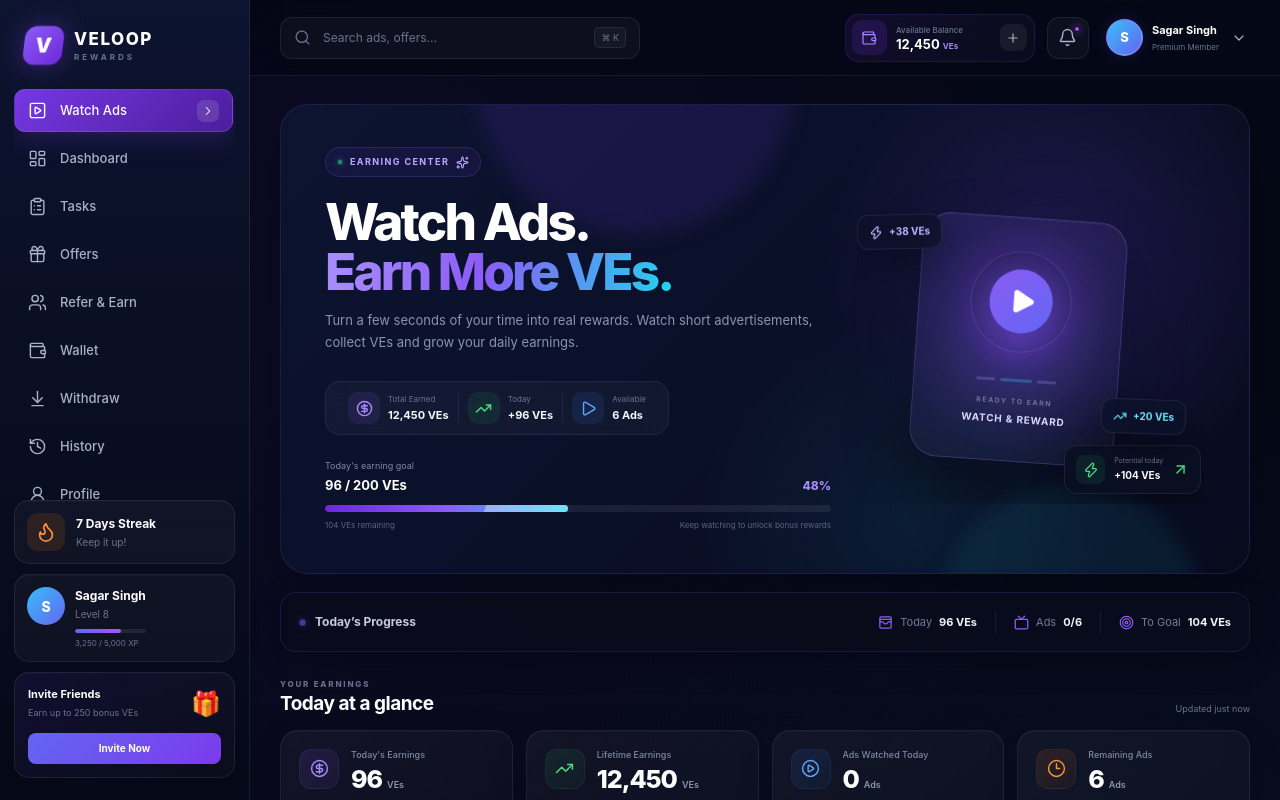
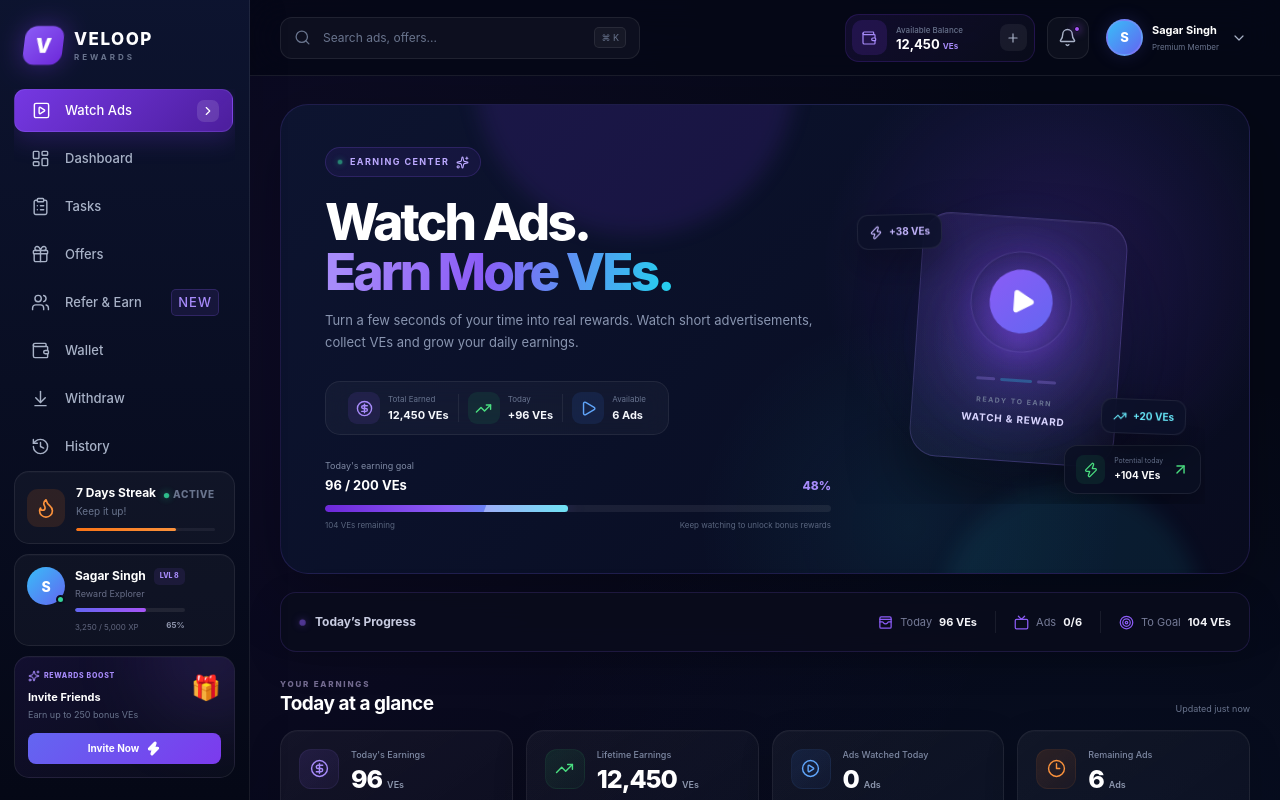
Before and after one commit to MrSAGARSINGH/veloop-watch-ads, a React (Vite) app: page / in a window 1280 px wide. Shown: the top 800 px of the page. Built offline with nearby package versions, Linux system fonts and the light colour scheme.

Commit message:
Polish VELOOP sidebar UI

```diff
--- a/src/components/layout/Sidebar.jsx
+++ b/src/components/layout/Sidebar.jsx
@@ -13,6 +13,8 @@ import {
   Flame,
   ChevronRight,
   X,
+  Sparkles,
+  Zap,
 } from "lucide-react";
 
 import "./Sidebar.scss";
@@ -38,6 +40,7 @@ const navigation = [
   {
     label: "Refer & Earn",
     icon: Users,
+    badge: "NEW",
   },
   {
     label: "Wallet",
@@ -67,37 +70,42 @@ const navigation = [
 
 function Sidebar({ isOpen = false, onClose }) {
   const handleNavigation = () => {
-    if (onClose) {
-      onClose();
-    }
+    onClose?.();
   };
 
   return (
     <aside
-      className={`sidebar ${isOpen ? "sidebarOpen" : ""}`}
+      className={`sidebar ${
+        isOpen ? "sidebarOpen" : ""
+      }`}
       aria-label="Main navigation"
     >
       {/* =========================
           MOBILE CLOSE
       ========================= */}
+
       <button
         type="button"
         className="sidebarClose"
         onClick={onClose}
         aria-label="Close navigation menu"
       >
-        <X size={18} strokeWidth={1.8} />
+        <X
+          size={18}
+          strokeWidth={1.8}
+        />
       </button>
 
       {/* =========================
           LOGO
       ========================= */}
+
       <div className="logoArea">
         <div
           className="logoMark"
           aria-hidden="true"
         >
-          V
+          <span>V</span>
         </div>
 
         <div className="logoText">
@@ -109,12 +117,17 @@ function Sidebar({ isOpen = false, onClose }) {
       {/* =========================
           NAVIGATION
       ========================= */}
-      <nav className="navigation">
+
+      <nav
+        className="navigation"
+        aria-label="Primary"
+      >
         {navigation.map(
           ({
             label,
             icon: Icon,
             active = false,
+            badge,
           }) => (
             <button
               key={label}
@@ -127,13 +140,23 @@ function Sidebar({ isOpen = false, onClose }) {
                 active ? "page" : undefined
               }
             >
+              <span className="navIcon">
                 <Icon
                   size={19}
                   strokeWidth={1.8}
                   aria-hidden="true"
                 />
+              </span>
 
-              <span>{label}</span>
+              <span className="navLabel">
+                {label}
+              </span>
+
+              {badge && (
+                <span className="navBadge">
+                  {badge}
+                </span>
+              )}
 
               {active && (
                 <span
@@ -142,7 +165,7 @@ function Sidebar({ isOpen = false, onClose }) {
                 >
                   <ChevronRight
                     size={14}
-                    strokeWidth={1.8}
+                    strokeWidth={2}
                   />
                 </span>
               )}
@@ -154,6 +177,7 @@ function Sidebar({ isOpen = false, onClose }) {
       {/* =========================
           STREAK
       ========================= */}
+
       <div className="streakCard">
         <div
           className="streakIcon"
@@ -166,25 +190,51 @@ function Sidebar({ isOpen = false, onClose }) {
         </div>
 
         <div className="streakContent">
+          <div className="streakHeading">
             <strong>7 Days Streak</strong>
-          <span>Keep it up!</span>
+
+            <span className="streakLive">
+              <span />
+              ACTIVE
+            </span>
+          </div>
+
+          <span>
+            Keep it up!
+          </span>
+
+          <div className="streakProgress">
+            <div className="streakProgressFill" />
+          </div>
         </div>
       </div>
 
       {/* =========================
           USER PROFILE
       ========================= */}
+
       <div className="userCard">
-        <div
-          className="avatar"
-          aria-hidden="true"
-        >
-          S
+        <div className="avatar">
+          <span>S</span>
+
+          <span
+            className="avatarStatus"
+            aria-label="Online"
+          />
         </div>
 
         <div className="userInfo">
+          <div className="userNameRow">
             <strong>Sagar Singh</strong>
-          <span>Level 8</span>
+
+            <span className="levelBadge">
+              LVL 8
+            </span>
+          </div>
+
+          <span className="levelText">
+            Reward Explorer
+          </span>
 
           <div
             className="xpTrack"
@@ -196,40 +246,66 @@ function Sidebar({ isOpen = false, onClose }) {
           >
             <div
               className="xpFill"
-              style={{ width: "65%" }}
+              style={{
+                width: "65%",
+              }}
             />
           </div>
 
-          <small>3,250 / 5,000 XP</small>
+          <div className="xpBottom">
+            <small>
+              3,250 / 5,000 XP
+            </small>
+
+            <span>
+              65%
+            </span>
+          </div>
         </div>
       </div>
 
       {/* =========================
           INVITE
       ========================= */}
+
       <div className="inviteCard">
+        <div className="inviteGlow" />
+
         <div className="inviteTop">
-          <div>
-            <strong>Invite Friends</strong>
+          <div className="inviteContent">
+            <div className="inviteLabel">
+              <Sparkles size={12} />
+              REWARDS BOOST
+            </div>
+
+            <strong>
+              Invite Friends
+            </strong>
 
             <span>
               Earn up to 250 bonus VEs
             </span>
           </div>
 
-          <span
+          <div
             className="gift"
             aria-hidden="true"
           >
             🎁
-          </span>
+          </div>
         </div>
 
         <button
           type="button"
           className="inviteButton"
+          onClick={handleNavigation}
         >
-          Invite Now
+          <span>Invite Now</span>
+
+          <Zap
+            size={15}
+            fill="currentColor"
+          />
         </button>
       </div>
     </aside>
--- a/src/components/layout/Sidebar.scss
+++ b/src/components/layout/Sidebar.scss
@@ -777,3 +777,344 @@
     transition: none;
   }
 }
+
+/* =========================
+   PREMIUM SIDEBAR POLISH
+========================= */
+
+.logoMark {
+  position: relative;
+  overflow: hidden;
+}
+
+.logoMark::before {
+  content: "";
+  position: absolute;
+  inset: -40%;
+
+  background: linear-gradient(
+    115deg,
+    transparent 35%,
+    rgba(255, 255, 255, 0.28) 50%,
+    transparent 65%
+  );
+
+  transform: translateX(-100%);
+  animation: logoShine 5s ease-in-out infinite;
+}
+
+.logoMark span {
+  position: relative;
+  z-index: 1;
+}
+
+@keyframes logoShine {
+  0%,
+  65% {
+    transform: translateX(-100%);
+  }
+
+  80%,
+  100% {
+    transform: translateX(100%);
+  }
+}
+
+/* NAV ICON */
+
+.navIcon {
+  display: grid;
+  place-items: center;
+
+  width: 24px;
+  height: 24px;
+
+  transition:
+    transform 0.25s ease,
+    color 0.25s ease;
+}
+
+.navItem:hover .navIcon {
+  transform: translateX(2px);
+}
+
+.navItem.active .navIcon {
+  transform: translateX(1px);
+}
+
+/* NAV LABEL */
+
+.navLabel {
+  flex: 1;
+}
+
+/* NEW BADGE */
+
+.navBadge {
+  padding: 3px 6px;
+
+  border: 1px solid
+    rgba(139, 92, 246, 0.22);
+
+  border-radius: 5px;
+
+  background: rgba(139, 92, 246, 0.1);
+
+  color: #a78bfa;
+
+  font-size: 7px;
+  font-weight: 800;
+  letter-spacing: 0.08em;
+}
+
+/* ACTIVE INDICATOR */
+
+.activeIndicator {
+  transition:
+    transform 0.25s ease,
+    background 0.25s ease;
+}
+
+.navItem:hover .activeIndicator {
+  transform: translateX(2px);
+}
+
+/* =========================
+   STREAK
+========================= */
+
+.streakHeading {
+  display: flex;
+  align-items: center;
+  justify-content: space-between;
+  gap: 8px;
+}
+
+.streakLive {
+  display: inline-flex;
+  align-items: center;
+  gap: 4px;
+
+  color: #6ee7b7;
+
+  font-size: 7px;
+  font-weight: 800;
+  letter-spacing: 0.06em;
+}
+
+.streakLive span {
+  width: 5px;
+  height: 5px;
+
+  border-radius: 50%;
+
+  background: #34d399;
+
+  box-shadow:
+    0 0 8px rgba(52, 211, 153, 0.7);
+
+  animation: statusPulse 2s ease-in-out infinite;
+}
+
+.streakProgress {
+  width: 100%;
+  height: 3px;
+
+  margin-top: 9px;
+
+  overflow: hidden;
+
+  border-radius: 999px;
+
+  background: rgba(255, 255, 255, 0.06);
+}
+
+.streakProgressFill {
+  width: 72%;
+  height: 100%;
+
+  border-radius: inherit;
+
+  background: linear-gradient(
+    90deg,
+    #f97316,
+    #fb923c
+  );
+
+  box-shadow:
+    0 0 9px rgba(249, 115, 22, 0.35);
+}
+
+/* =========================
+   USER CARD
+========================= */
+
+.userNameRow {
+  display: flex;
+  align-items: center;
+  justify-content: space-between;
+  gap: 8px;
+}
+
+.levelBadge {
+  padding: 3px 6px;
+
+  border-radius: 5px;
+
+  background: rgba(139, 92, 246, 0.1);
+
+  color: #a78bfa;
+
+  font-size: 7px;
+  font-weight: 800;
+}
+
+.levelText {
+  display: block;
+
+  margin-top: 2px;
+
+  color: #676d87 !important;
+
+  font-size: 9px !important;
+}
+
+.avatar {
+  position: relative;
+}
+
+.avatarStatus {
+  position: absolute;
+
+  right: 0;
+  bottom: 1px;
+
+  width: 9px;
+  height: 9px;
+
+  border: 2px solid #0b0e1e;
+  border-radius: 50%;
+
+  background: #34d399;
+}
+
+.xpBottom {
+  display: flex;
+  align-items: center;
+  justify-content: space-between;
+
+  margin-top: 5px;
+}
+
+.xpBottom small {
+  color: #626881;
+}
+
+.xpBottom span {
+  color: #8f95ad;
+
+  font-size: 8px;
+  font-weight: 700;
+}
+
+/* =========================
+   INVITE CARD
+========================= */
+
+.inviteCard {
+  position: relative;
+  overflow: hidden;
+}
+
+.inviteGlow {
+  position: absolute;
+
+  top: -70px;
+  right: -50px;
+
+  width: 140px;
+  height: 140px;
+
+  border-radius: 50%;
+
+  background: rgba(139, 92, 246, 0.12);
+
+  filter: blur(35px);
+
+  pointer-events: none;
+}
+
+.inviteTop {
+  position: relative;
+  z-index: 1;
+}
+
+.inviteContent {
+  display: flex;
+  flex-direction: column;
+}
+
+.inviteLabel {
+  display: flex;
+  align-items: center;
+  gap: 4px;
+
+  margin-bottom: 7px;
+
+  color: #a78bfa;
+
+  font-size: 7px;
+  font-weight: 800;
+  letter-spacing: 0.1em;
+}
+
+.inviteButton {
+  position: relative;
+  z-index: 2;
+
+  display: flex;
+  align-items: center;
+  justify-content: center;
+  gap: 7px;
+
+  transition:
+    transform 0.25s ease,
+    box-shadow 0.25s ease;
+}
+
+.inviteButton:hover {
+  transform: translateY(-2px);
+
+  box-shadow:
+    0 10px 25px rgba(124, 58, 237, 0.25);
+}
+
+.inviteButton:active {
+  transform: translateY(0);
+}
+
+@keyframes statusPulse {
+  0%,
+  100% {
+    opacity: 0.55;
+    transform: scale(0.85);
+  }
+
+  50% {
+    opacity: 1;
+    transform: scale(1.15);
+  }
+}
+
+@media (prefers-reduced-motion: reduce) {
+  .logoMark::before,
+  .streakLive span {
+    animation: none;
+  }
+
+  .navIcon,
+  .activeIndicator,
+  .inviteButton {
+    transition: none;
+  }
+}
```
Lines whose indentation alone changed are shown as unchanged.
